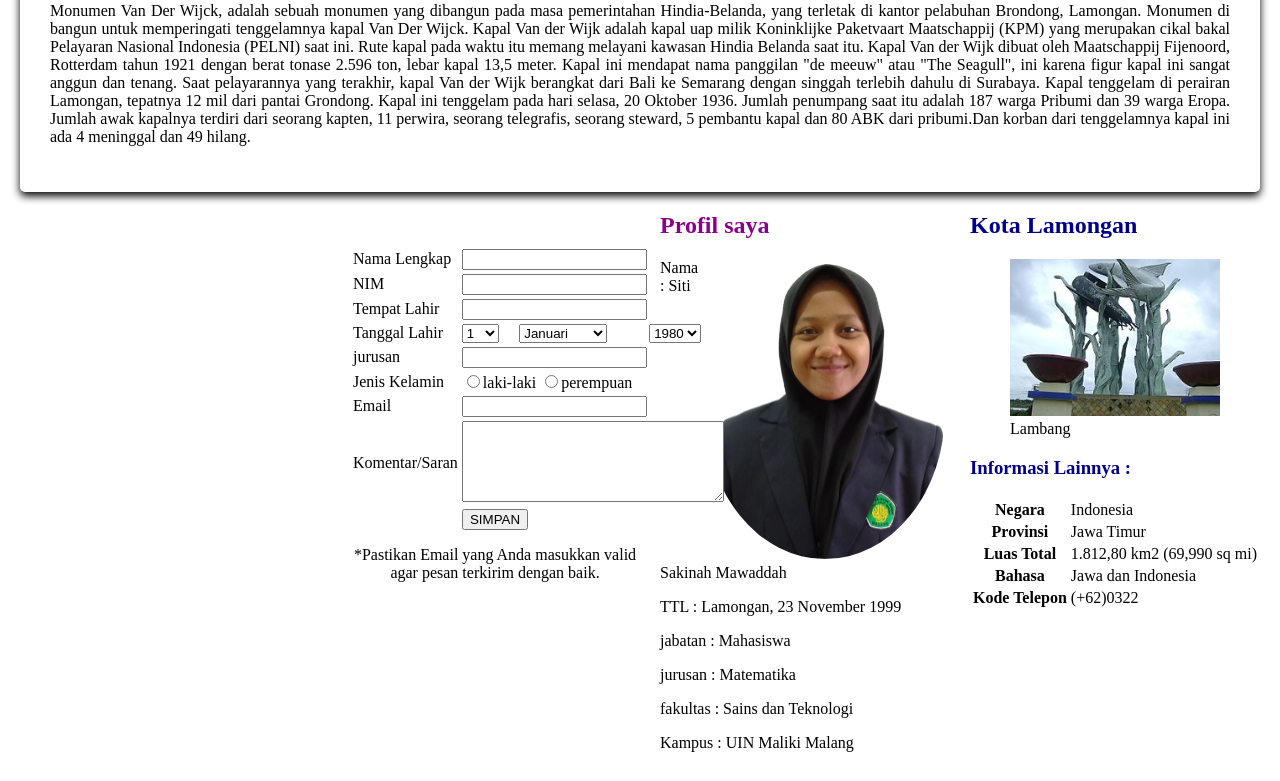
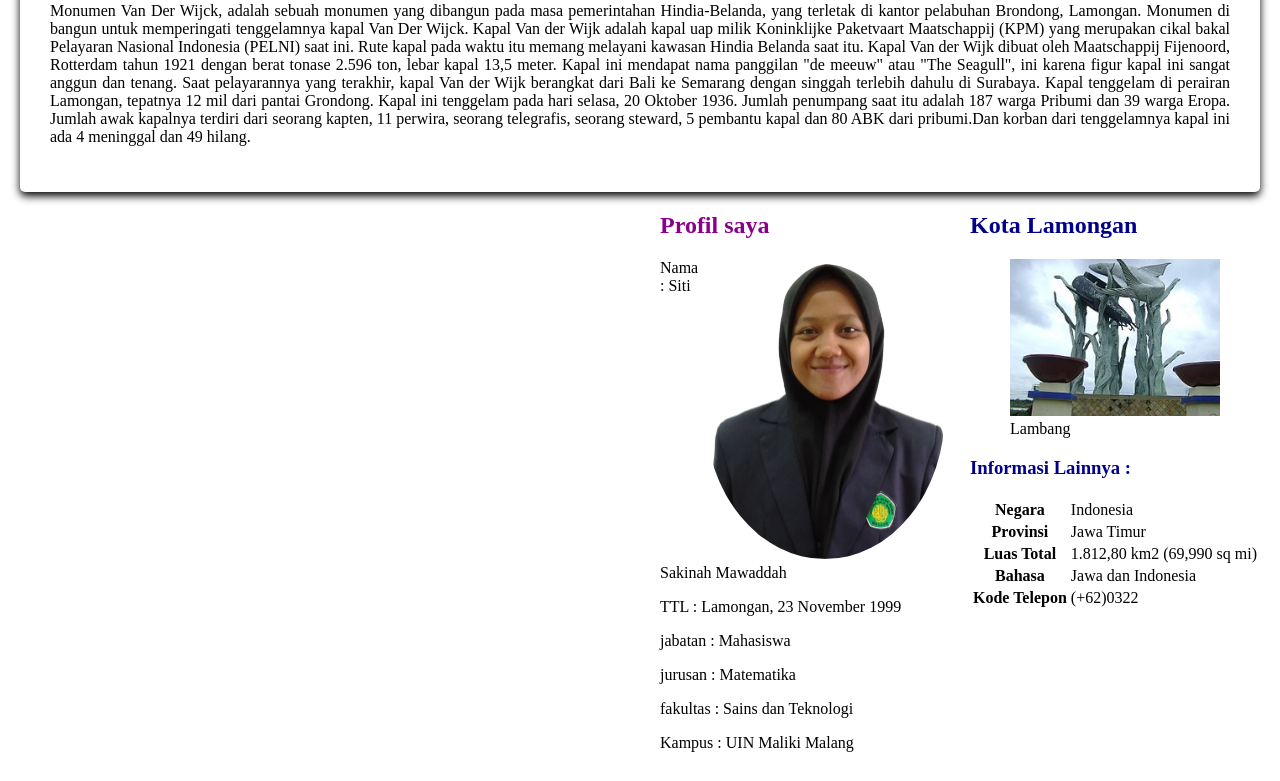
Before and after one commit to IkaFitrianingsih/UASPKII, a PHP site: page / in a window 1280 px wide. Shown: the part 3819-4600 px from the top of the page. Run offline with PHP 8.4, Linux system fonts and the light colour scheme.

Commit message:
Update index.php

```diff
--- a/index.php
+++ b/index.php
@@ -132,86 +132,6 @@
         </header>
     </article>
 </aside>
-<aside>
-    <article>
-    <center>
-		<p class="sedang tengah"> <marquee> Silahkan Masukkan Kritik dan Saran Anda dibawah ini: </marquee></p>
-
-        <form method="POST" action="post.php">
-     <table border="0">
-     <div class="style color:#fff">
-
-        <tr>
-            <td>Nama Lengkap  </td>
-            <td colspan="3"><input type="text" name="nama"/></td>
-        </tr>
-        <tr>
-            <td>NIM  </td>
-            <td colspan="3"><input type="number" name="nim"/></td>
-        </tr>
-        <tr>
-            <td>Tempat Lahir </td>
-            <td colspan="3"><input type="text" name="tempat" /></td>
-        </tr>
-        <tr>
-            <td>Tanggal Lahir</td>
-            <td><select name="tanggal">
-            <?php
-            for ($t=1;$t<=31;$t++)
-            echo "<option value=\"$t\">$t</option>";
-            ?>
-            </td>
-            <td><select name="bulan">
-            <?php
-            echo "<option value= Januari>Januari</option>";
-            echo "<option value= Februari>Februari</option>";
-            echo "<option value= Maret>Maret</option>";
-            echo "<option value= April>April</option>";
-            echo "<option value= Mei>Mei</option>";
-            echo "<option value= Juni>Juni</option>";
-            echo "<option value= Juli>Juli</option>";
-            echo "<option value= Agustus>Agustus</option>";
-            echo "<option value= September>September</option>";
-            echo "<option value= Oktober>Oktober</option>";
-            echo "<option value= November>November</option>";
-            echo "<option value= Desember>Desember</option>";
-            ?>
-            </td>
-            <td><select name="tahun">
-            <?php
-            for ($i=1980;$i<=2020;$i++)
-            echo "<option value=\"$i\">$i</option>";
-            ?>
-            </td>
-        </tr>
-        <tr>
-            <td>jurusan</td>
-            <td colspan="3"><input type="text" name="jurusan" /></td>
-        </tr>
-        <tr>
-            <td>Jenis Kelamin</td>
-            <td colspan="3"><input type="radio" name="kelamin" value="laki-laki" />laki-laki
-            <input type="radio" name="kelamin" value="perempuan" />perempuan
-        </td>
-        </tr>
-        <tr>
-            <td>Email</td>
-            <td colspan="3"><input type="text" name="email" /></td>
-        </tr>
-        <tr>
-            <td>Komentar/Saran </td>
-            <td colspan="3"><textarea name="komentar" cols="30" rows="5"></textarea></td>
-        </tr>
-
-        </div>
-     </table>
-    <input type="submit"  value="SIMPAN" />
-    </form>
-    <p class="kecil">*Pastikan Email yang Anda masukkan valid agar pesan terkirim dengan baik.</p>
-		 </div>
-         </center>
-    </article>
-</aside>
 
 </main>
 
```
